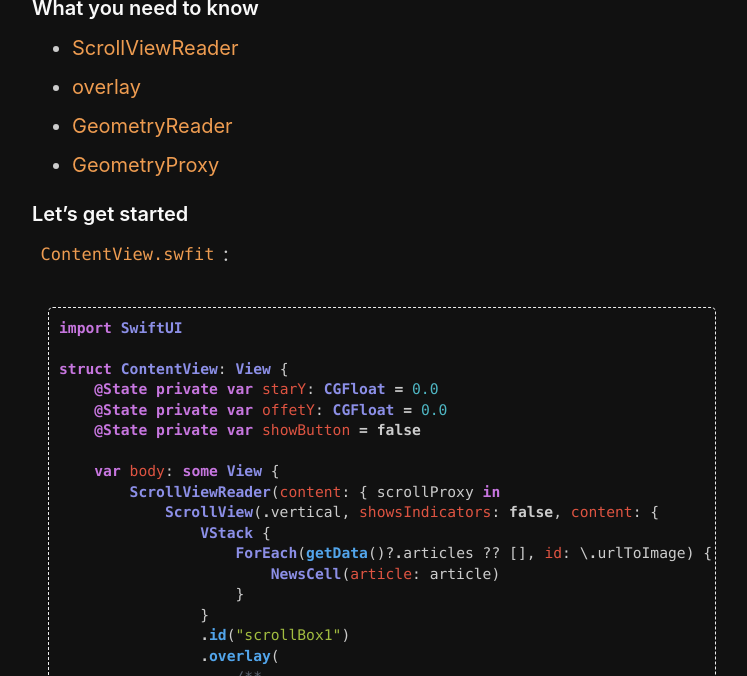
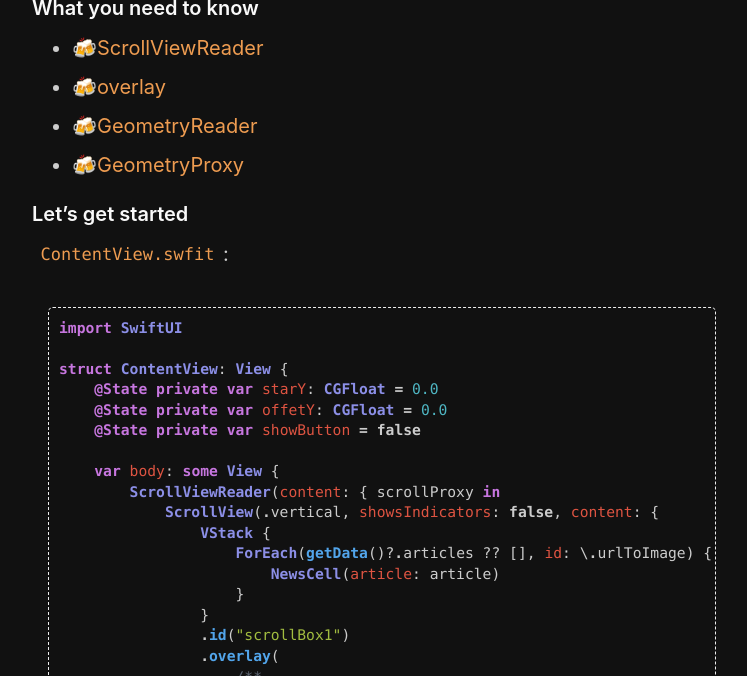
Before and after one commit to code4you2021/code4you.github.io, a Jekyll site: the page built from _posts/2021-10-07-Scroll-to-top-with-floating-button.md, in a window 1280 px wide and 900 px high, scrolled down 533 px, cut to the strip 224-900 px from the top of the window. Shown: the whole strip, without its empty margins (258-1005 px from the left). Built offline with Jekyll 4.4.1, drawn with Linux system fonts in a browser that asks for light colours; comment, search, counter and statistics services are not loaded.

Commit message:
Add emoji

```diff
--- a/_posts/2021-10-07-Scroll-to-top-with-floating-button.md
+++ b/_posts/2021-10-07-Scroll-to-top-with-floating-button.md
@@ -12,10 +12,10 @@ Here is possible alternate solution in `Xcode 12 / iOS 14 (SwiftUI 2.0)` that ca
 
 #### What you need to know
 
-- [ScrollViewReader](https://swiftontap.com/ScrollViewProxy)
-- [overlay](https://swiftontap.com/view/overlay(_:alignment:))
-- [GeometryReader](https://swiftontap.com/geometryreader)
-- [GeometryProxy](https://swiftontap.com/geometryproxy)
+- 🍻[ScrollViewReader](https://swiftontap.com/ScrollViewProxy)
+- 🍻[overlay](https://swiftontap.com/view/overlay(_:alignment:))
+- 🍻[GeometryReader](https://swiftontap.com/geometryreader)
+- 🍻[GeometryProxy](https://swiftontap.com/geometryproxy)
 
 #### Let's get started
 
```
Also changed, not shown: _posts/2021-10-18-How-to-use-ViewBuilder.md (+2 -2 lines).
